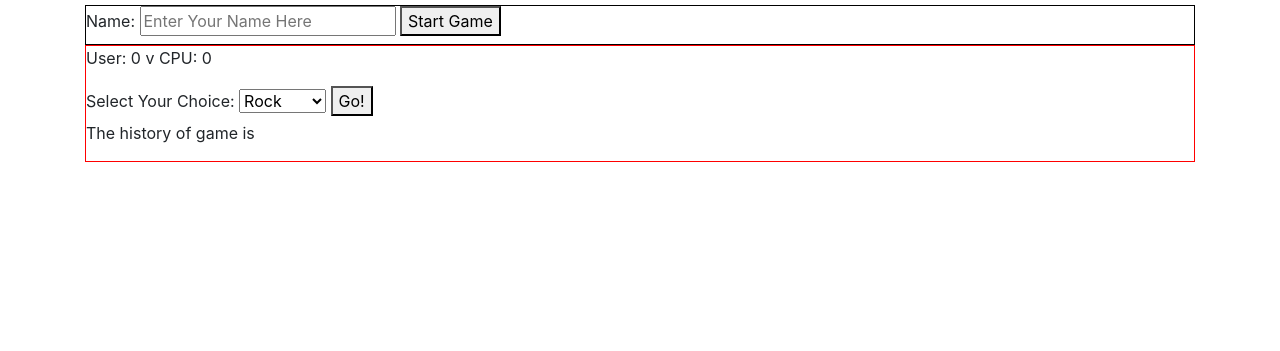
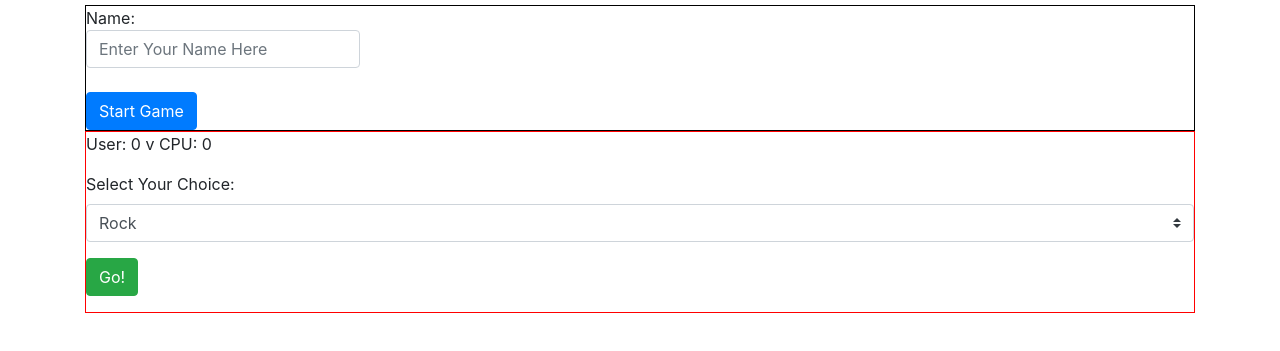
Before and after one commit to IT3049C-Students-Archive/3-rock-paper-scissors-Parneet1712, a plain HTML site: page index.html in a window 1280 px wide. Shown: the part 51-402 px from the top of the page. Drawn offline with Linux system fonts and the light colour scheme.

Commit message:
Styling Using CSS and Bootstrap 4

```diff
--- a/index.html
+++ b/index.html
@@ -8,6 +8,7 @@
     <!-- Bootstrap Styles-->
     <link rel="stylesheet" href="resources/styles/bootstrap.min.css">
     <link rel="stylesheet" href="resources/styles/styles.css" />
+    <link rel="stylesheet" href="style.css">
 </head>
 
 <body>
@@ -16,11 +17,13 @@
     <h1>Rock Paper and Scissors </h1>
     <div id="welcome-screen">
         <form id="name-form">
+            <div class="form-group">
             <label for="userName">
                 Name:
-                <input type="text" id="userName" placeholder="Enter Your Name Here">
+                <input type="text" id="userName" placeholder="Enter Your Name Here" class="form-control">
             </label>
-            <button id="start-game-button">Start Game</button>
+        </div>
+            <button id="start-game-button" type="button" class="btn btn-primary">Start Game</button>
         </form>
     </div>
 
@@ -29,18 +32,19 @@
             <p id="score">User: 0  v  CPU: 0</p>
         </div>
         <form id="game-form">
-            <div>
+            <div class="form-group">
                 <label for="user-selection">
                     Select Your Choice:
                 </label>
-                <select id="user-selection">
+                <select id="user-selection" class="custom-select">
                     <option>Rock</option>
                     <option>Paper</option>
                     <option>Scissors</option>
                 </select>
-                <button id="go-button">Go!</button>
             </div>
-            <p id="game-history">The history of game is</p>
+                <button id="go-button" type="button" class="btn btn-success">Go!</button>
+
+            <p id="game-history"></p>
 
 
         </form>
```
